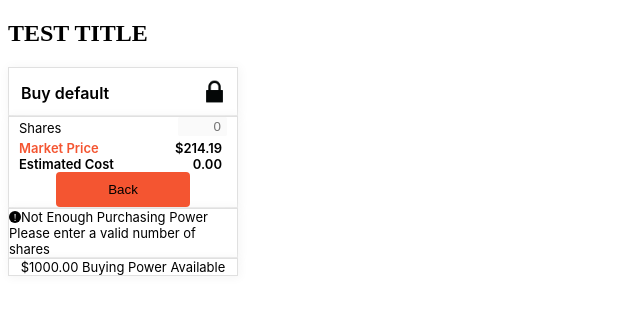
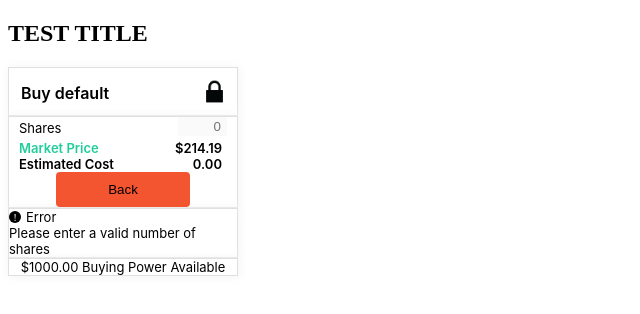
Before and after one commit to The-Merry-Men/service-purchase, a React app: page / in a window 1280 px wide. Both pictures are taken after a click on the button "Review Order". Shown: the top 314 px of the page, without its empty margins (0-640 px from the left). Built offline with nearby package versions, Linux system fonts and the light colour scheme; no server answers.

Commit message:
reverted back to old middle bar commit

```diff
--- a/client/src/components/app.jsx
+++ b/client/src/components/app.jsx
@@ -16,7 +16,7 @@ class App extends React.Component {
         this.state = {
             name: 'default',
             ticker: 'default',
-            up: false,
+            up: true,
             open: true,
             balance: 1000,
             shares: 0,
--- a/client/src/components/review-bar.jsx
+++ b/client/src/components/review-bar.jsx
@@ -32,6 +32,7 @@ const ErrorImg = styled.span `
     display: inline-block;
     text-align: center;
     font-size: 11px;
+    margin-right: 5px;
 `
 
 class ReviewBar extends React.Component {
@@ -50,7 +51,7 @@ class ReviewBar extends React.Component {
     }
 
     const errorMessage = errorCodes[this.props.error];
-    const errorBarMessage = this.props.error === 'invaldNumber' ? 'Error' : 'Not Enough Purchasing Power';
+    const errorBarMessage = this.props.error === 'invalidNumber' ? 'Error' : 'Not Enough Purchasing Power';
 
     if (this.props.error) {
       return (
```
Also changed, not shown: client/src/components/middle-bar.jsx (line endings or trailing spaces), 1 other file (tests, documents, lock files or other folders).
